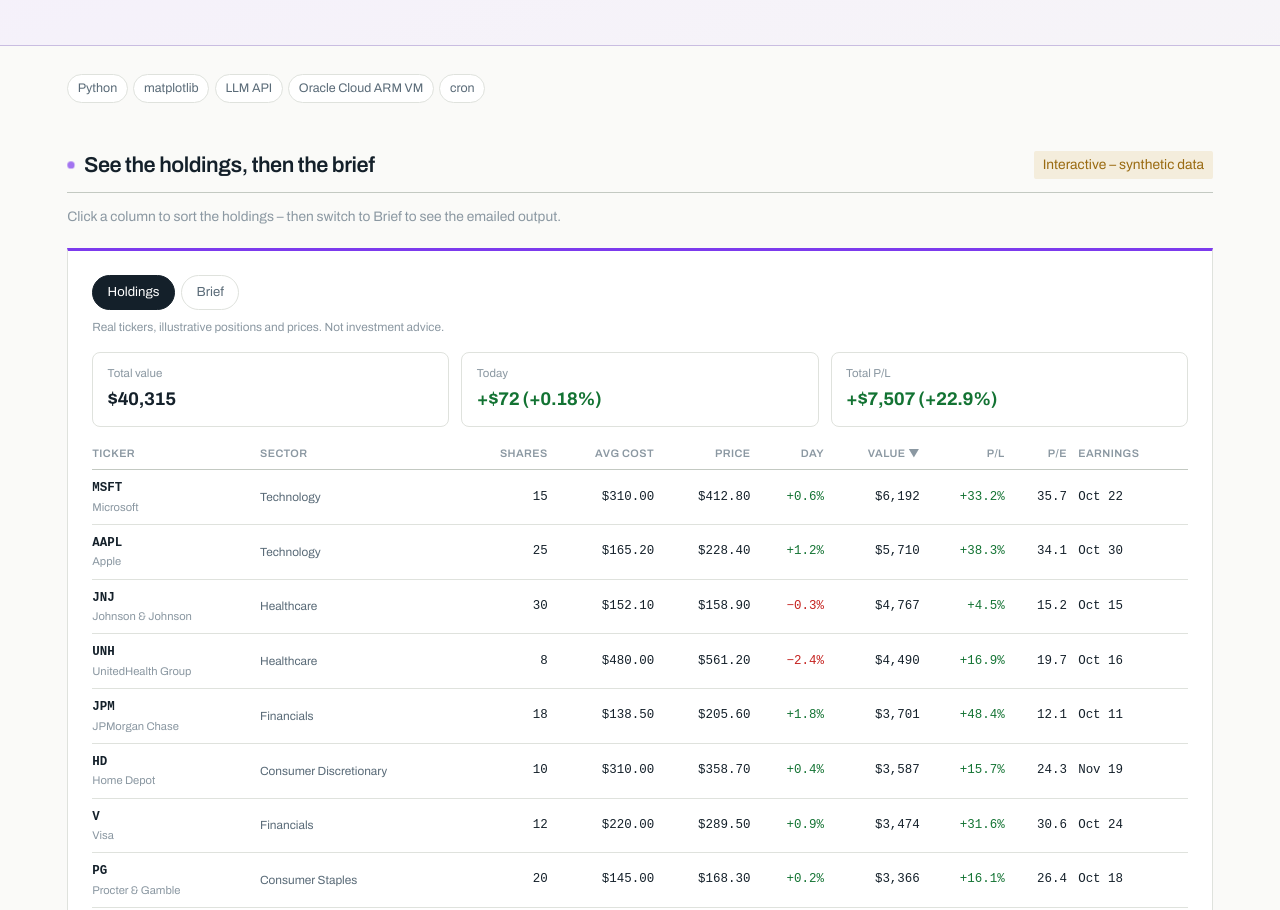
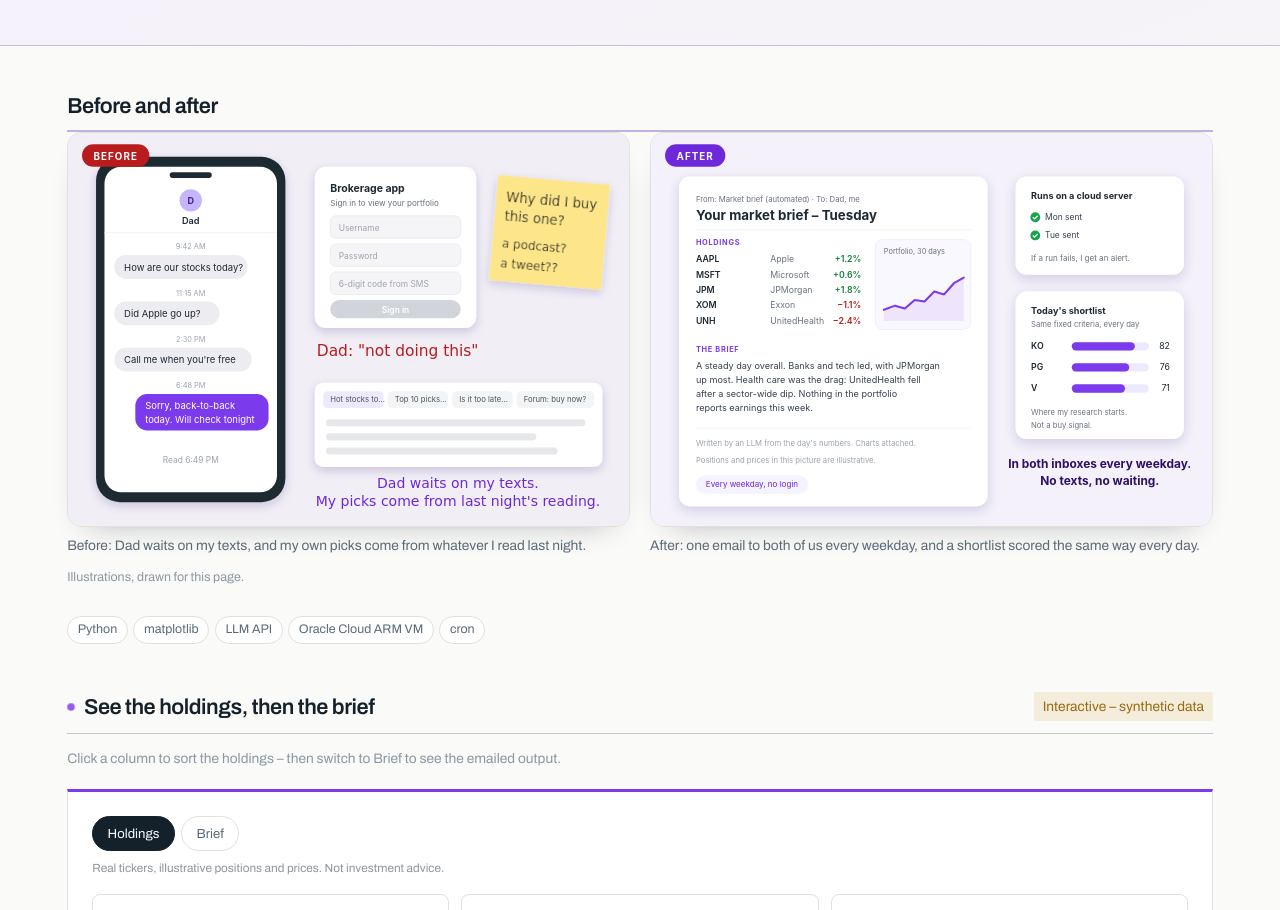
Before and after one commit to nirav525/portfolio, an Astro site: page /projects/market-tools in a window 1280 px wide. Shown: the part 667-1577 px from the top of the page. Built offline with nearby package versions, Linux system fonts and the light colour scheme; Astro itself is replaced by a stand-in of ours.

Commit message:
Before/after pictures for the daily market brief
Co-Authored-By: Claude Opus 5.5 <noreply@anthropic.com>

```diff
--- a/src/content/projects/market-tools.mdx
+++ b/src/content/projects/market-tools.mdx
@@ -24,6 +24,15 @@ architecture:
   - LLM-written brief
   - Email delivery
   - Failure alerting
+beforeAfter:
+  before:
+    src: /life/market-before.svg
+    alt: "Illustration: a day of unanswered texts from Dad asking how the stocks are doing, a brokerage sign-in screen he will not use, and a sticky note asking why I bought a stock."
+    caption: "Before: Dad waits on my texts, and my own picks come from whatever I read last night."
+  after:
+    src: /life/market-after.svg
+    alt: "Illustration: a weekday email to Dad and me with holdings, day changes, a 30-day chart and a short written brief, next to a run log with an alert on failure and a shortlist scored on fixed criteria."
+    caption: "After: one email to both of us every weekday, and a shortlist scored the same way every day."
 demo: marketscore
 demoNote: >-
   Real, well-known tickers so this doesn't read as a toy – but the shares, prices, and P&L below
```
Also changed, not shown: public/life/market-after.svg (added), public/life/market-before.svg (added).
